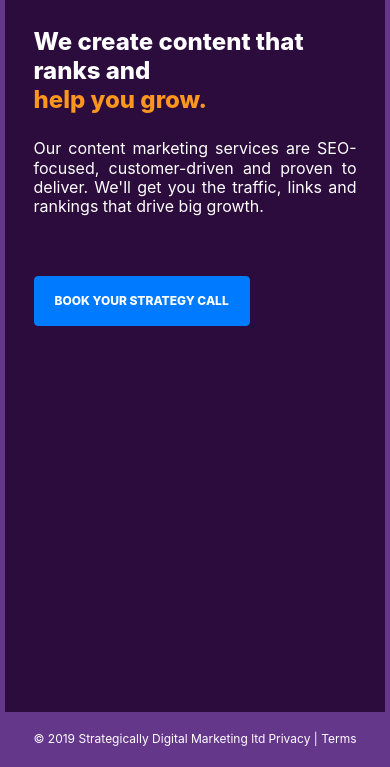
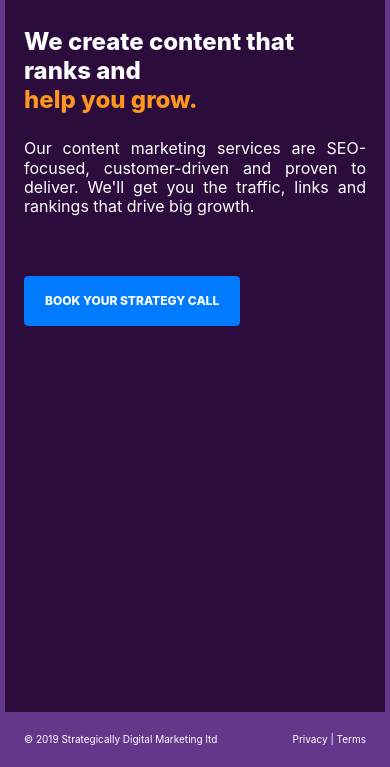
Before and after one commit to strategically/starter, a Gatsby site: page / in a window 390 px wide. Shown: the part 77-844 px from the top of the page. Built offline with nearby package versions, Linux system fonts and the light colour scheme; Gatsby itself is replaced by a stand-in of ours.

Commit message:
footer.css added

```diff
--- a/src/components/footer.js
+++ b/src/components/footer.js
@@ -2,6 +2,7 @@
 
 import { Link } from "gatsby"
 import React from "react"
+import "../styles/footer.css"
 
 const LinkStyle = {
   color: `white`,
@@ -11,13 +12,7 @@ const LinkStyle = {
 
 const Footer = () => (
   <footer className="common-width-style">
-    <div
-      style={{
-        paddingTop: `18px`,
-        // fontFamily: `open sans condensed`,
-        fontSize: `12px`,
-      }}
-    >
+    <div id="footer-content">
       <div style={{ display: `inline-block`, }}>
         <Link to="/" style={LinkStyle}>
           © {new Date().getFullYear()} {` `} Strategically Digital Marketing ltd
--- /dev/null
+++ b/src/styles/footer.css
@@ -0,0 +1,19 @@
+#footer-content {
+    padding-top: 18px;
+    font-size: 12px;
+}
+
+/* Smartphones */
+@media only screen and (min-width: 320px) and (max-width: 479px){
+    /* Font size for footer content*/
+    #footer-content {
+        padding-top: 20px;
+        font-size: 10px;
+    }
+}
+/* Tablets */
+@media only screen and (min-width: 480px) and (max-width: 767px){ }
+/* Desktops */
+@media only screen and (min-width: 768px) and (max-width: 991px){ }
+/* large screen */
+@media only screen and (min-width: 992px){ }
--- a/src/styles/layout.css
+++ b/src/styles/layout.css
@@ -45,12 +45,13 @@
     margin: 0 auto;
     max-width: 85%;
   }
+
   /* Smartphones */
   @media only screen and (min-width: 320px) and (max-width: 479px){
     /* Common width display for header, content, and footer */
     .common-width-style {
        margin: 0 auto;
-       max-width: 85%;
+       max-width: 90%;
     }
   }
  /* Tablets */
@@ -58,7 +59,7 @@
       /* Common width display for header, content, and footer */
       .common-width-style {
        margin: 0 auto;
-       max-width: 85%;
+       max-width: 90%;
     }
   }
   /* Desktops */
```
Also changed, not shown: src/styles/contact.css (+20 -1 lines).
